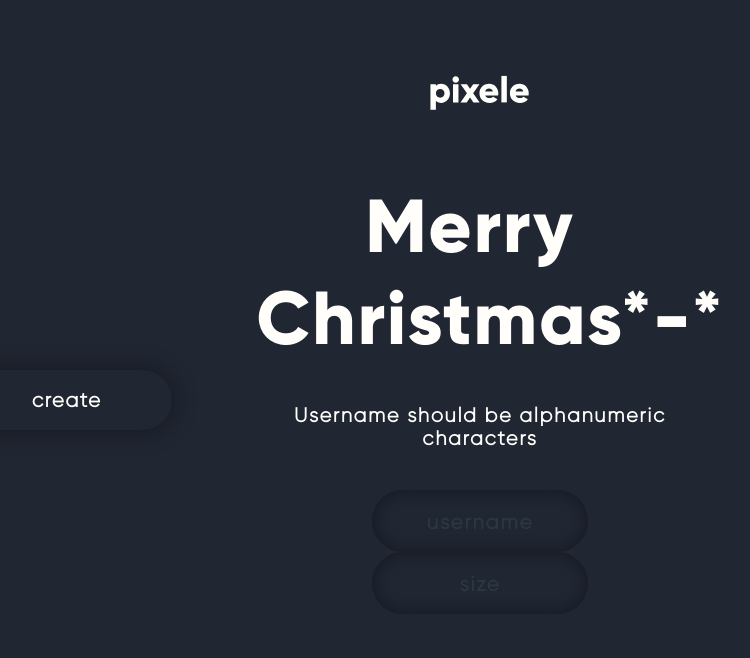
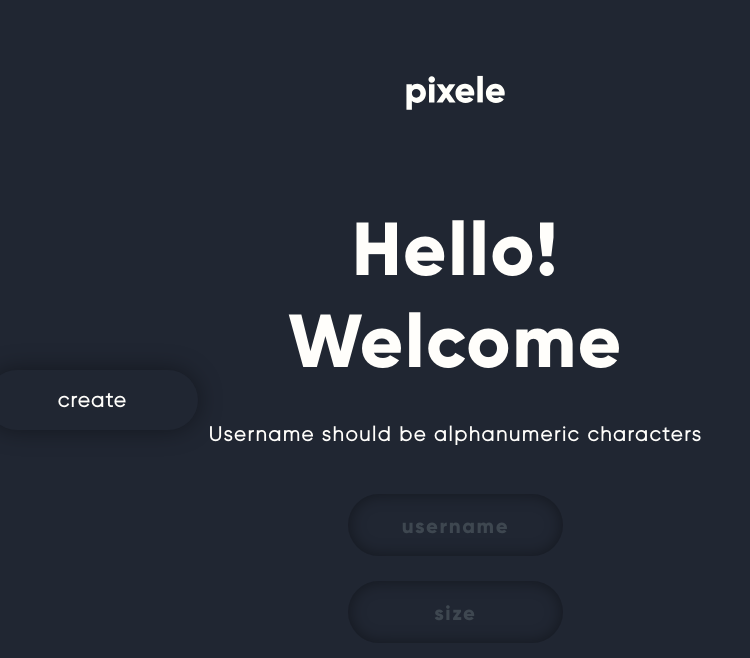
Before and after one commit to hye1ee/SPARCS-PROJECT-PICK, a React (Create React App) app in the folder frontend/: page /create in a window 1280 px wide. Shown: the top 658 px of the page, without its empty margins (167-917 px from the left). Built offline with nearby package versions, Linux system fonts and the light colour scheme.

Commit message:
[style] apply flexbox to create

```diff
--- a/frontend/src/pages/Create.js
+++ b/frontend/src/pages/Create.js
@@ -1,4 +1,4 @@
-import React, {useState} from 'react'
+import React, {useEffect, useState} from 'react'
 import Button from './Button.js'
 import Input from './Input.js'
 import ToMain from './ToMain.js'
@@ -7,12 +7,17 @@ import '../styles/Create.css'
 function Create(props) {
     const [name,setName] = useState('');
     const [size,setSize] = useState('');
-    const message ='Merry \n Christmas*-*';
+    const messages =['Hello!\nWelcome','Show\nYour Pixels','Merry\nChristmas*-*'];
+    let message = messages[0];
+
+    useEffect(()=>{
+        message = messages.sort(()=>Math.random()-0.5)[0];
+    },[]);
+
     let error = 'Please enter your name and size';
 
     const [nameError, setNameError] = useState(true);
     const [sizeError, setSizeError] = useState(true);
-    const [dupError, setDupError] = useState(false);
 
     const info = {
         name : name,
@@ -25,7 +30,7 @@ function Create(props) {
         error = 'Username should be alphanumeric characters';
     }
     else if(sizeError){
-        error = 'Size should be a number under 15';
+        error = 'Size should be a number under 30';
     }
     else if(name==='' || size===''){
         error = 'Please enter your name and size';
@@ -37,15 +42,18 @@ function Create(props) {
 
     return(
         <div className="createpage">
-            <Button position="left" link="/draw" name="create" data={info} disabled={nameError||sizeError||dupError}/>
+            <Button position="left" link="/draw" name="create" data={info} disabled={nameError||sizeError}/>
             <div className="createbox">
                 <ToMain />
-                <div className="message_create">{message}</div>
-                <div className="message_error">{error}</div>
-
-                <Input error={setNameError} message="username" onChange={setName} />
-                <Input error={setSizeError} message="size" onChange={setSize} />
-
+                <div className="createitems">
+                    <div className="message_bottom message_create"><span>{message}</span></div>
+                    <div className="message_middle message_error"><span>{error}</span></div>
+                    <div className="message_input">
+                        <Input error={setNameError} message="username" onChange={setName} />
+                        <Input error={setSizeError} message="size" onChange={setSize} />
+                    </div>
+                    <div className="emptyitem"></div>
+                </div>
             </div>
             <div className="emptybox"></div>
         </div>
--- a/frontend/src/pages/Input.js
+++ b/frontend/src/pages/Input.js
@@ -34,8 +34,14 @@ function Input(props) {
             const numeric = /^[0-9]+$/;
              // if size is in valid range
             if(value.match(numeric)){
-                props.error(false);
-                setWarn(false);
+                if(parseInt(value)<30){
+                    props.error(false);
+                    setWarn(false);
+                }else{
+                    props.error(true);
+                    setWarn(true);
+                }
+
             }else{
                 props.error(true);
                 setWarn(true);
@@ -47,7 +53,8 @@ function Input(props) {
 
     return(
         <div className="inputbox">
-            <input className={`${warn} input`} type='text' placeholder={props.message} onChange={(evt)=>changeValue(evt)} />
+            {warn===true?<div className="img_warning"></div>:<></>}
+            <input maxlength='10' className={`${warn} input`} type='text' placeholder={props.message} onChange={(evt)=>changeValue(evt)} />
             {warn===true?<img className="img_warning" src={Warning}/>:<></>}
         </div>
 
--- a/frontend/src/styles/Button.css
+++ b/frontend/src/styles/Button.css
@@ -40,10 +40,10 @@
 
 }
 .left{
-    padding-left: 10vw;
+    margin : auto 0 auto 12vw;
 }
 .right{
-    padding-right: 10vw;
+    margin : auto 12vw auto 0;
 }
 
 .input{
@@ -69,18 +69,22 @@
     outline:none;
 }
 .input::placeholder{
-    font-family: 'Gilroy-Light';
+    font-family: 'Gilroy';
     font-size: 1.6vw;
     font-weight: bold;
     text-align: center;
     letter-spacing: 0.2vmin;
-    color: #2C3744;
+    color: #3e4750;
 
 }
 .input.true{
-    border: solid 1vmin #fffefb;
+    border: solid 0.4vw #fffefb;
 }
 .inputbox{
     display: flex;
     flex-direction: row ;
+    align-items: center;
+    justify-content: center;
+
+    height : 6.8vw;
 }
--- a/frontend/src/styles/Create.css
+++ b/frontend/src/styles/Create.css
@@ -12,20 +12,31 @@
     display: flex;
     flex-direction: row;
     justify-content: space-between;
-    align-items: center;
+    align-items: stretch;
     width : 100vw;
     height: 100vh;
 }
 .createbox{
+
     display: flex;
-    align-self: stretch;
     flex-direction: column;
-    justify-content: flex-start;
+    justify-content: space-between;
     align-items: center;
+}
+
+.createitems{
+    flex :1;
+    display: flex;
+    flex-direction: column;
+    justify-content: stretch;
+    align-items: center;
+
 }
 
 
 .message_create{
+    flex-grow : 1.3;
+
     font-family: 'Gilroy';
     font-size: min(75px,8vw);
     color: #fffefb;
@@ -33,9 +44,10 @@
     letter-spacing: 0.2vmin;
     white-space: pre;
     text-align: center;
-    padding : 5vh 5vw 0;
 }
 .message_error{
+    flex-grow : 1.5;
+
     font-family: 'Gilroy-Light';
     font-size: min(20px,2.5vw);
     font-weight: 800;
@@ -43,7 +55,22 @@
     color: #fffefb;
 
     text-align: center;
-    padding : 5vh 5vw;
+
+}
+.message_bottom{
+    display: flex;
+    align-items: flex-end;
+}
+.message_middle{
+    display: flex;
+    align-items: center;
+}
+.message_input{
+    flex-grow: 1.5;
+}
+.emptyitem{
+    width : 100%;
+    flex-grow : 1.5;
 }
 .emptybox{
     width : 50vmin;
--- a/frontend/src/styles/Image.css
+++ b/frontend/src/styles/Image.css
@@ -8,8 +8,9 @@
     transition: all 0.2s;
 
     object-fit: cover;
-    width: 10vmin;
-    height: 10vmin;
+    width: 6vw;
+    height: 6vw;
+    padding : 0 0.5vw;
 }
 .img_logotxt{
     transition: all 0.2s;
```
Also changed, not shown: frontend/src/pages/Download.js (deleted).
